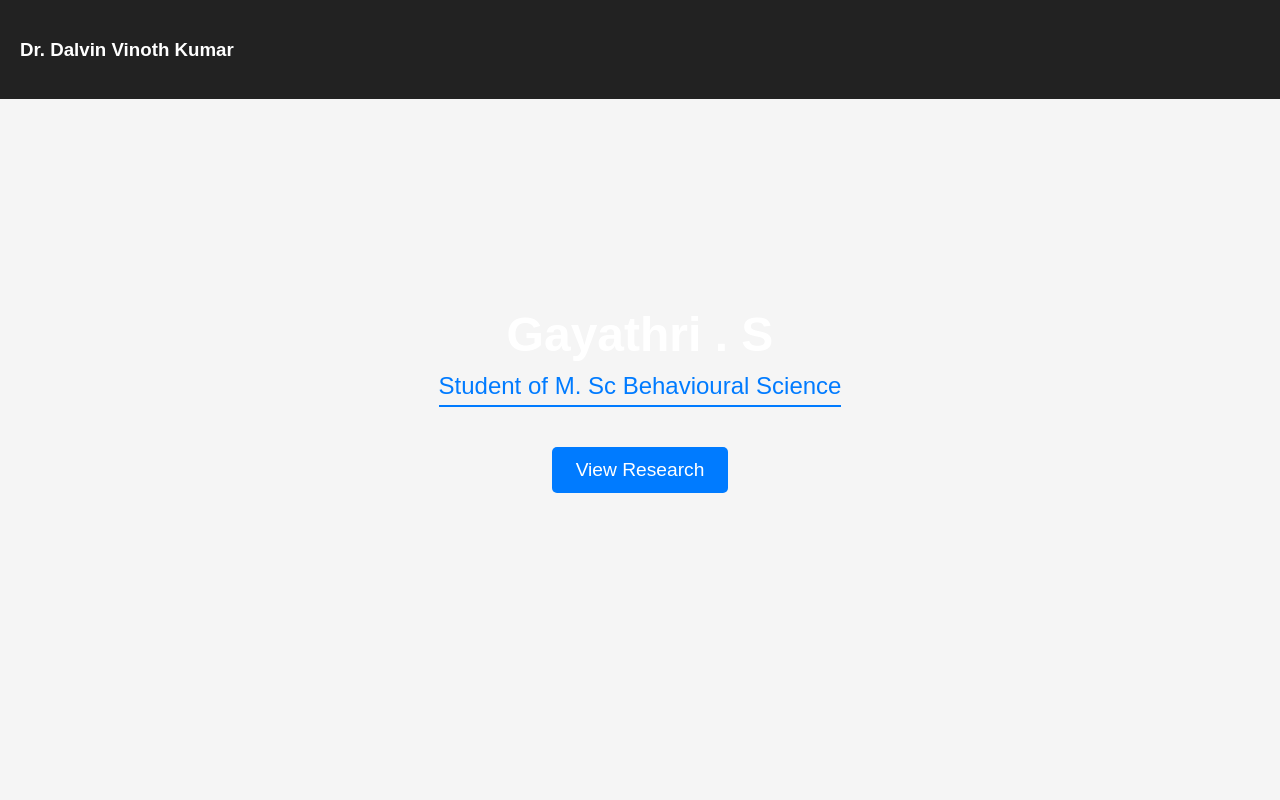
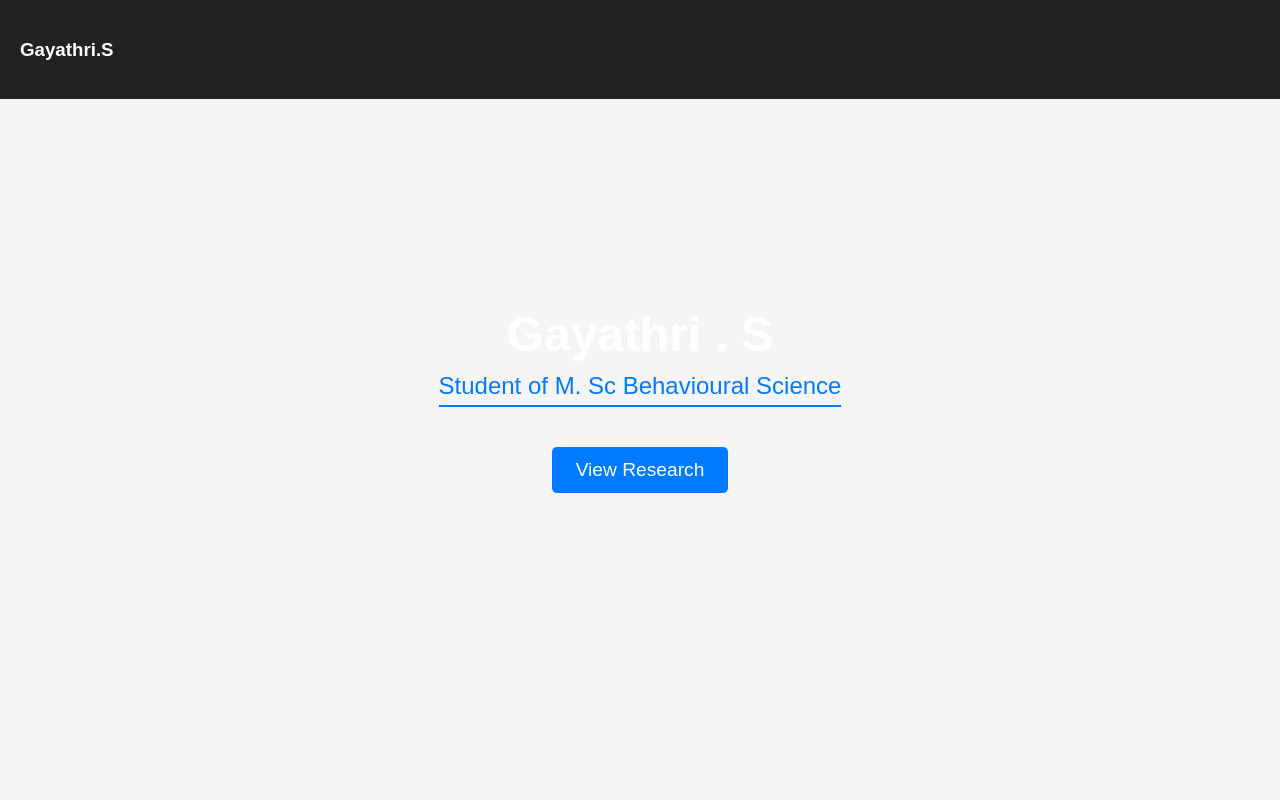
Before and after one commit to Gayathri1234-arts/demo, a plain HTML site: page index.html in a window 1280 px wide. Shown: the top 800 px of the page. Drawn offline with Linux system fonts and the light colour scheme.

Commit message:
Update index.html

```diff
--- a/index.html
+++ b/index.html
@@ -88,7 +88,7 @@ j=d.createElement(s),dl=l!='dataLayer'?'&l='+l:'';j.async=true;j.src=
 height="0" width="0" style="display:none;visibility:hidden"></iframe></noscript>
 <!-- End Google Tag Manager (noscript) -->
     <nav class="navbar">
-        <h3>Dr. Dalvin Vinoth Kumar</h3>
+        <h3>Gayathri.S</h3>
     </nav>
 
     <section class="hero">
```
